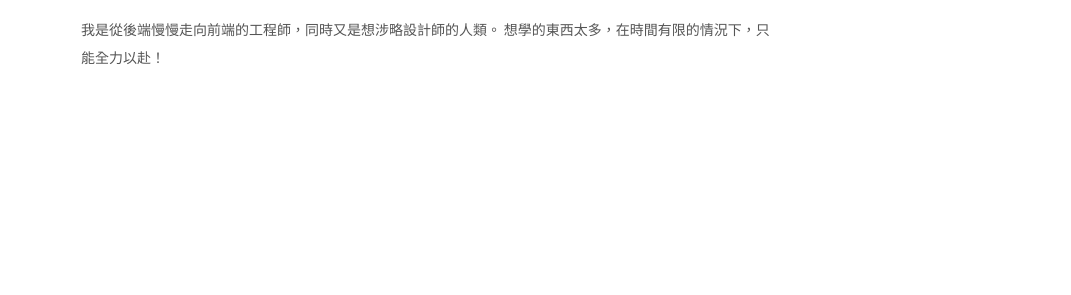
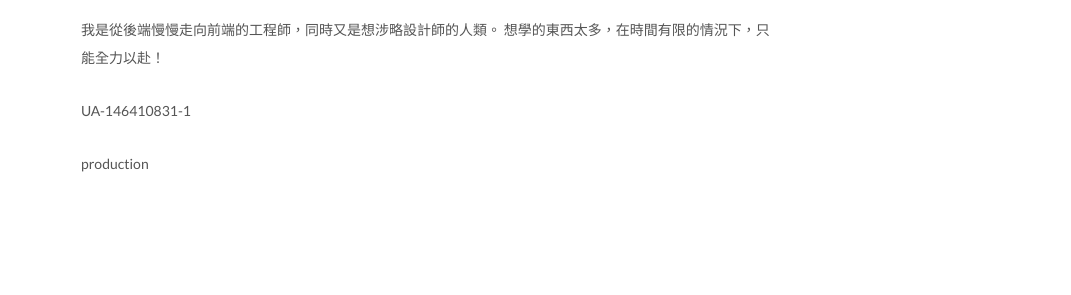
Before and after one commit to hochun836/hochun836.github.io, a Jekyll site: the page built from about/index.md, in a window 1280 px wide. Shown: the part 203-498 px from the top of the page, without its empty margins (209-1280 px from the left). Built offline with Jekyll 4.4.1, drawn with Linux system fonts in a browser that asks for light colours; comment, search, counter and statistics services are not loaded.

Commit message:
[test] jekyll.environment

```diff
--- a/about/index.md
+++ b/about/index.md
@@ -5,3 +5,7 @@ type: about
 
 我是從後端慢慢走向前端的工程師，同時又是想涉略設計師的人類。
 想學的東西太多，在時間有限的情況下，只能全力以赴！
+
+{{ site.google_analytics }}
+
+{{ jekyll.environment  }}
```
